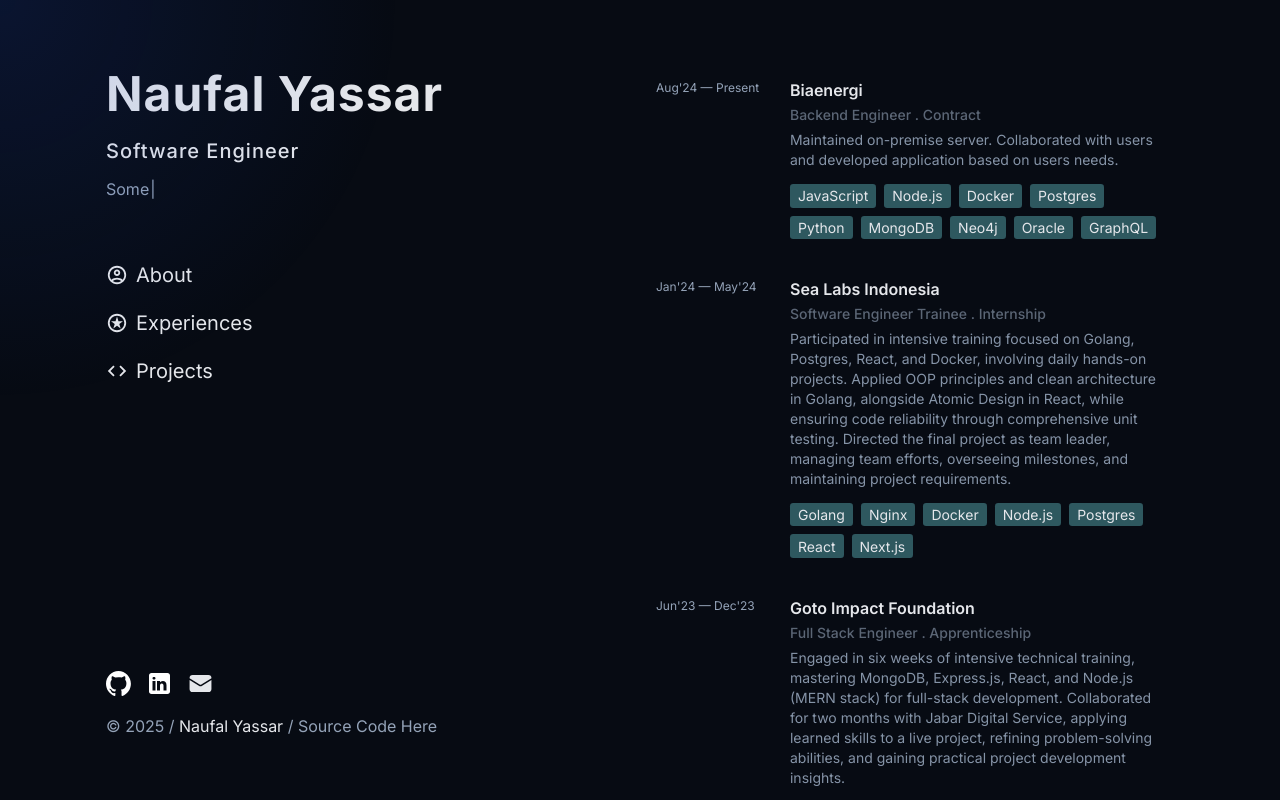
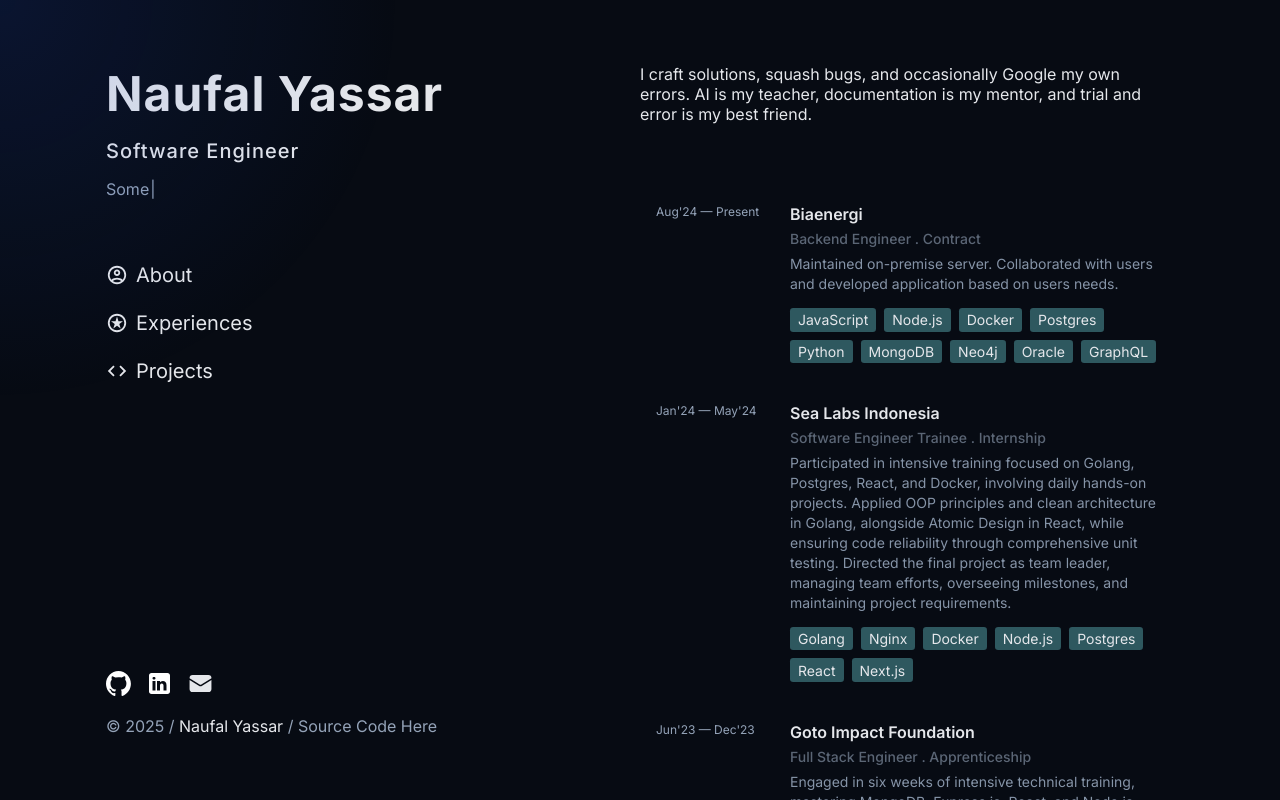
Before and after one commit to YMaximum/my-site, a React (Vite) app: page / in a window 1280 px wide. Built offline with nearby package versions, Linux system fonts and the light colour scheme.

Commit message:
wip: about section

```diff
--- a/src/components/pages/Home.tsx
+++ b/src/components/pages/Home.tsx
@@ -4,6 +4,7 @@
 import RadialBackground from '../atoms/RadialBackground';
 import ExperienceCard from '../organisms/ExperienceCard';
 import { experiences } from '../../data/experiences';
+import { colors } from '../../styles/colors';
 
 interface Position {
   x: number;
@@ -30,6 +31,15 @@
   padding: 4rem 0;
 `;
 
+const AboutSection = styled.section`
+  width: 100%;
+  margin-bottom: 4rem;
+
+  p.text {
+    color: ${colors.primaryText};
+  }
+`;
+
 const ExperiencesSection = styled.section`
   width: 100%;
   display: flex;
@@ -52,6 +62,13 @@
       <Container>
         <Sidebar />
         <HomeContentWrapper>
+          <AboutSection>
+            <p className='text'>
+              I craft solutions, squash bugs, and occasionally Google my own
+              errors. AI is my teacher, documentation is my mentor, and trial
+              and error is my best friend.
+            </p>
+          </AboutSection>
           <ExperiencesSection>
             {experiences.data.map((item, index) => (
               <ExperienceCard
```
